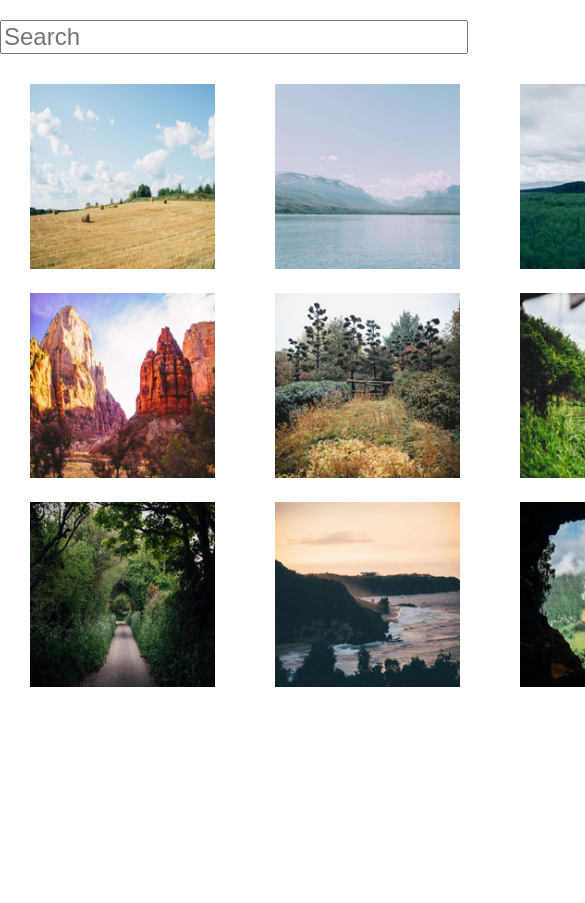
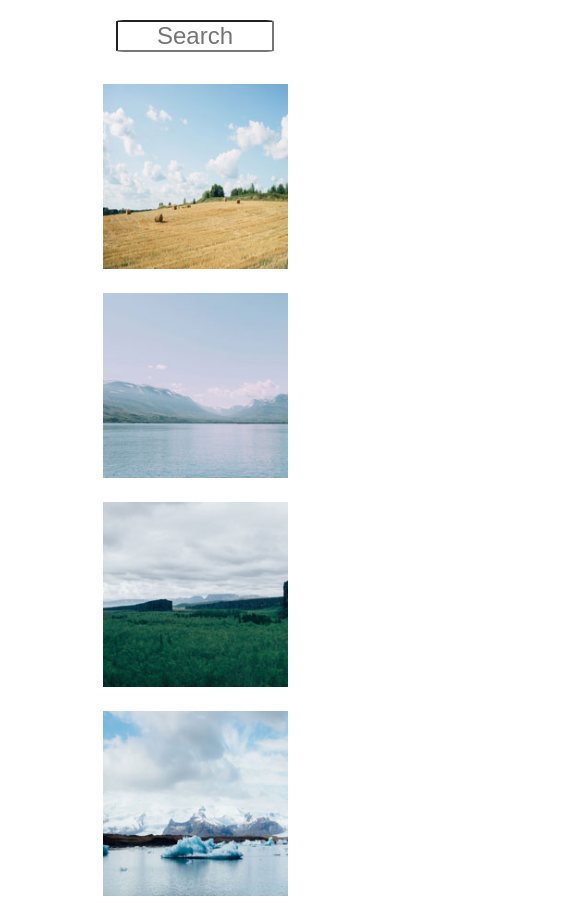
Before and after one commit to chadross0528/Photo-Gallery-Project4, a plain HTML site: page index.html in a window 390 px wide. Shown: the top 903 px of the page, 585 px wide, since content can reach past the window. Before the commit the page ends 844 px from the top, so only its background shows below. Drawn offline with nearby package versions, Linux system fonts and the light colour scheme.

Commit message:
made responsive

```diff
--- a/css/styles.css
+++ b/css/styles.css
@@ -20,8 +20,11 @@ input[type="text"] {
 	width: 460px;
 	display: block;
 	margin: 0 auto;
+	padding: 0;
 	margin-top: 20px;
 	font-size: 18pt;
+	border-radius: 5%;
+	text-align: center;
 }
 
 
@@ -66,3 +69,40 @@ ul {
     display: table;
     clear: both;
 }
+
+
+/*****************************
+		  Media Queries
+******************************/
+
+@media (max-width: 980px) {
+
+	.container {
+		width: 735px;
+	}
+
+}
+
+@media (max-width: 735px) {
+
+	.container {
+		width: 490px;
+	}
+
+input[type="text"] {
+	width: 306.666px;
+	}
+
+}
+
+@media (max-width: 490px) {
+
+	.container {
+		width: 245px;
+	}
+
+input[type="text"] {
+	width: 153.333px;
+	}
+
+}
```
